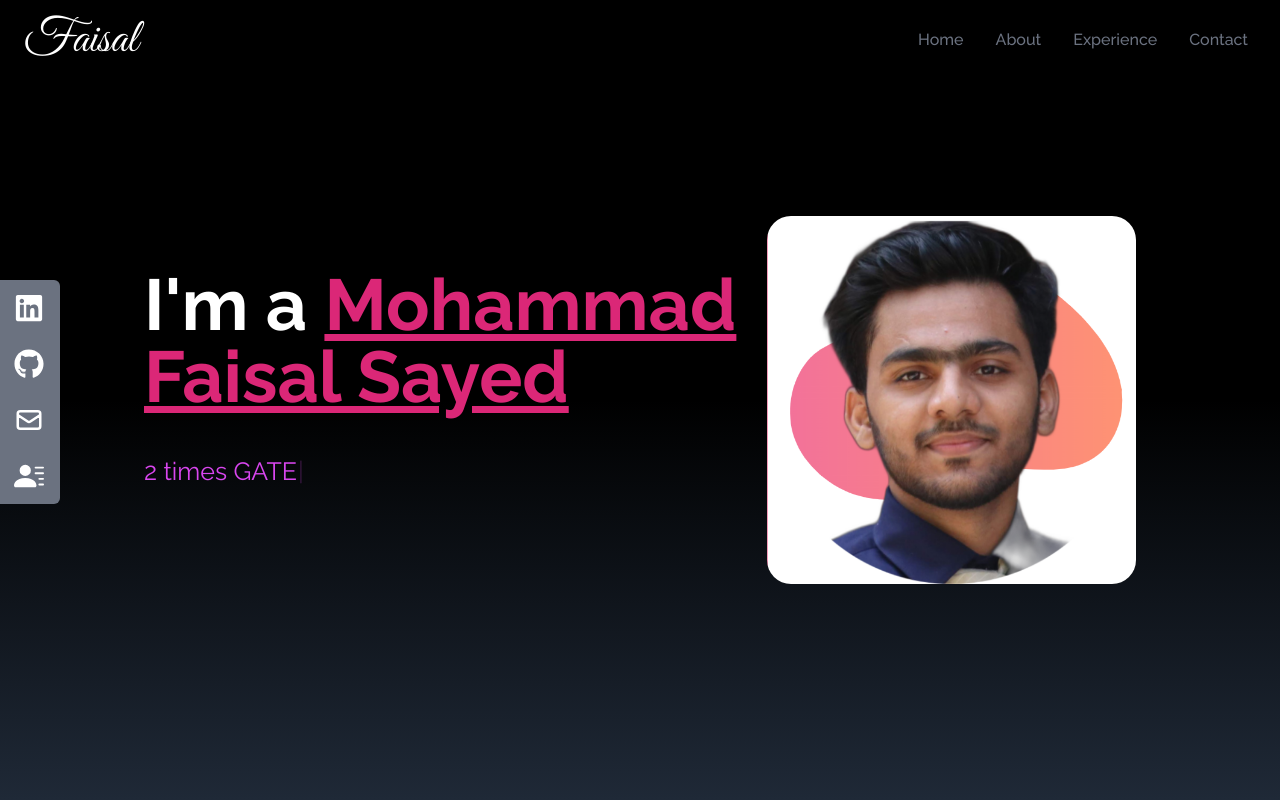
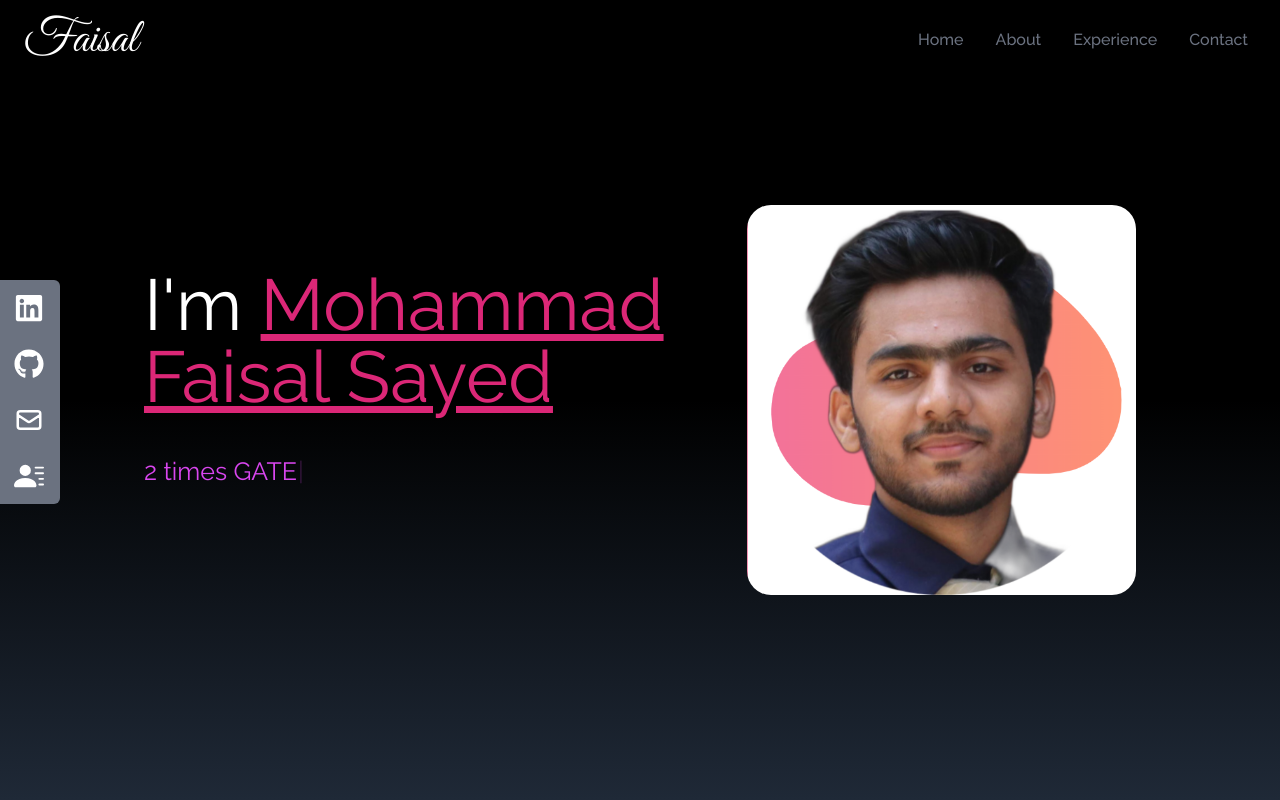
Before and after one commit to sayyedfaixal/csefaisal, a React (Create React App) app: page / in a window 1280 px wide. Shown: the top 800 px of the page. Built offline with nearby package versions, Linux system fonts and the light colour scheme.

Commit message:
Fixed the Intro Text

```diff
--- a/src/components/Home.jsx
+++ b/src/components/Home.jsx
@@ -7,9 +7,9 @@ const Home = () => {
     <div name="Home" className='h-screen w-full bg-gradient-to-b from-black via-black to-gray-800'>
         <div className='max-w-screen-lg mx-auto flex flex-col items-center justify-center h-full px-4 md:flex-row'>
             <div className="flex flex-col justify-center h-full">
-                <h2 className="text-4xl sm:text-7xl font-bold text-white">
-                    I'm a <span className=' underline text-pink-600'>Mohammad Faisal Sayed</span>
-                </h2>
+                <h3 className="text-4xl sm:text-7xl text-white">
+                    I'm <span className=' underline text-pink-600'>Mohammad Faisal Sayed</span>
+                </h3>
                 <p className=" text-[25px] text-fuchsia-500  py-10 max-w-md">
                 <Typewriter
                     options={{
```
